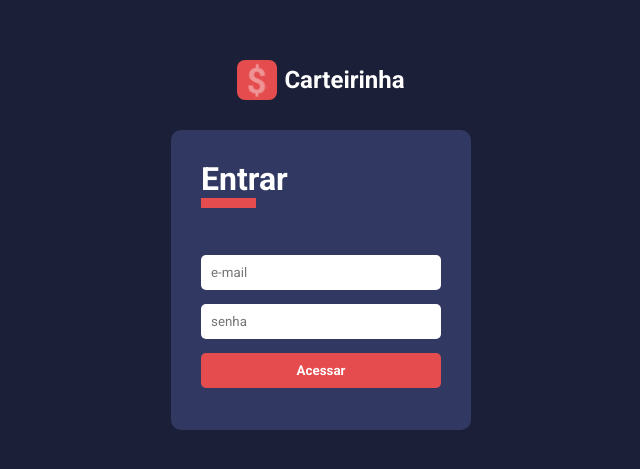
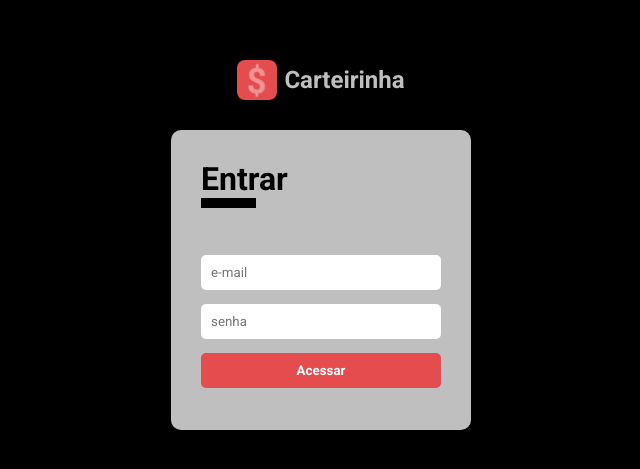
Before and after one commit to vicentewncosta/carteirinha, a React (Create React App) app: page / in a window 1280 px wide. Shown: the part 155-624 px from the top of the page, without its empty margins (319-959 px from the left). Built offline with nearby package versions, Linux system fonts and the light colour scheme.

Commit message:
Alteração de cor na tela de login

```diff
--- a/src/pages/SignIn/styles.ts
+++ b/src/pages/SignIn/styles.ts
@@ -9,7 +9,7 @@ export const Container = styled.div`
     justify-content: center;
     align-items: center;
 
-    background-color: ${props => props.theme.colors.primary};
+    background-color: ${props => props.theme.colors.black};
 `;
 
 export const Logo = styled.div`
@@ -19,7 +19,7 @@ export const Logo = styled.div`
     margin-bottom: 30px;
 
     > h2 {
-        color: ${props => props.theme.colors.white};
+        color: ${props => props.theme.colors.gray};
         margin-left: 7px;
     }
 
@@ -37,18 +37,18 @@ export const Form = styled.form`
 
     border-radius: 10px;
 
-    background-color: ${props => props.theme.colors.tertiary};
+    background-color: ${props => props.theme.colors.gray};
 `;
 
 export const FormTitle = styled.h1`
     margin-bottom: 40px;
 
-    color: ${props => props.theme.colors.white};
+    color: ${props => props.theme.colors.black};
 
     &:after {
         content: '';
         display: block;
         width: 55px;
-        border-bottom: 10px solid ${props => props.theme.colors.warning};
+        border-bottom: 10px solid ${props => props.theme.colors.black};
     }
 `;
```
